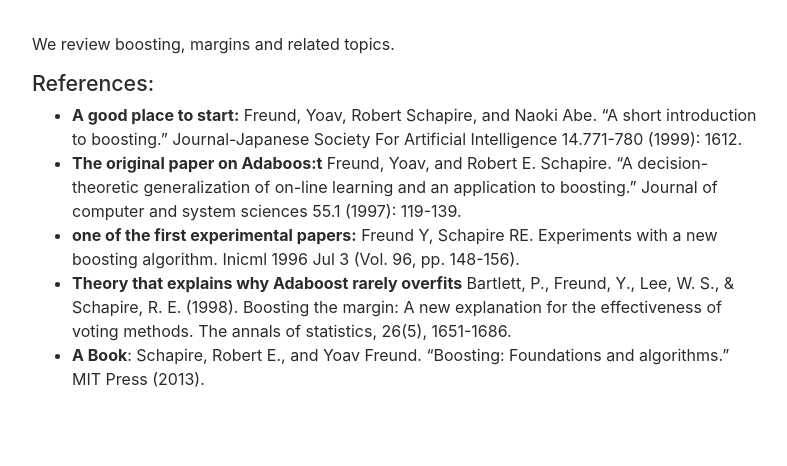
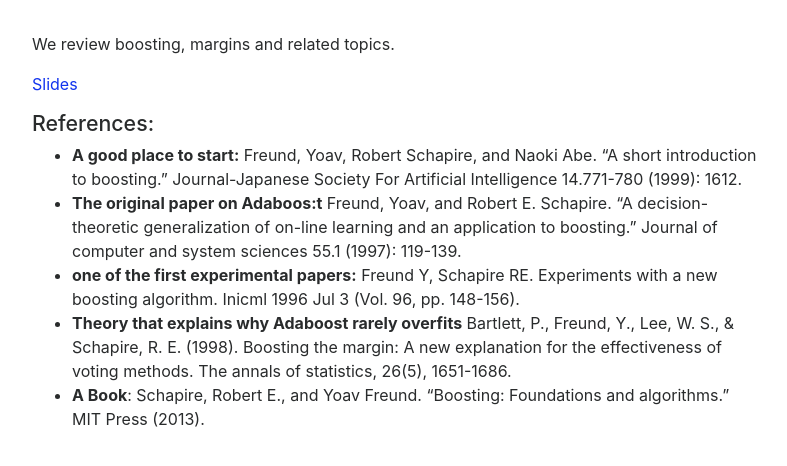
Before and after one commit to ACloninger/capstone-WILDS-project, a Jekyll site: the page built from weeks/06-Boosting.md, in a window 1280 px wide. Shown: the top 466 px of the page, without its empty margins (243-1030 px from the left). Built offline with Jekyll 4.4.1, drawn with Linux system fonts in a browser that asks for light colours; nearby versions of some CDN libraries; our own code applies the rules of GitHub Pages for plain Markdown files.

Commit message:
Update 06-Boosting.md

```diff
--- a/weeks/06-Boosting.md
+++ b/weeks/06-Boosting.md
@@ -1,6 +1,6 @@
 We review boosting, margins and related topics.
 
-
+[Slides](https://docs.google.com/presentation/d/1O0a_gY1ZBLJInZgXt9bW6V4tXLmgJ66_/edit?usp=share_link&ouid=110910549275477154864&rtpof=true&sd=true)
 
 ## References:
 * **A good place to start:** Freund, Yoav, Robert Schapire, and Naoki Abe. "A short introduction to boosting." Journal-Japanese Society For Artificial Intelligence 14.771-780 (1999): 1612.
```
